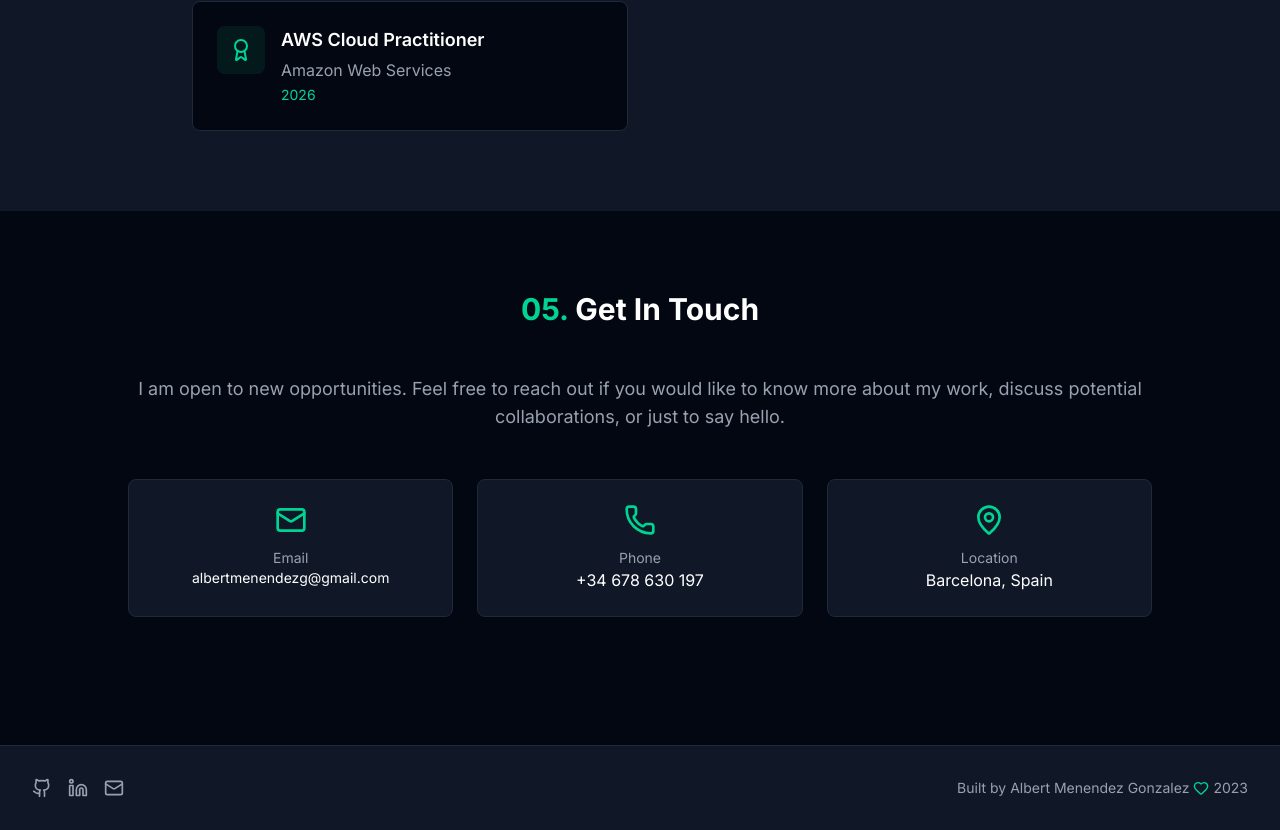
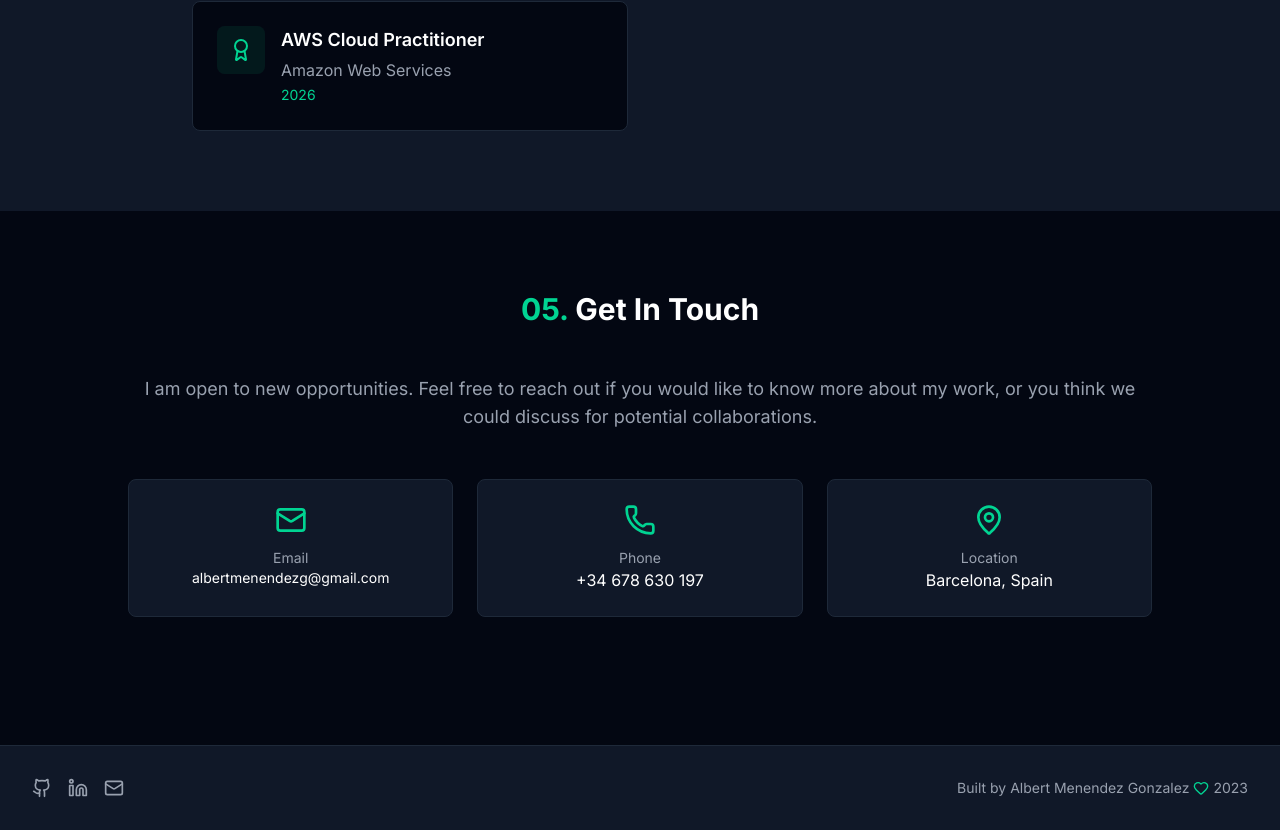
Before and after one commit to albertmenendezg/portfolio, a Next.js app: page / in a window 1280 px wide. Shown: the part 3709-4539 px from the top of the page. Built offline with nearby package versions, Linux system fonts and the light colour scheme.

Commit message:
Fix: translatation update

```diff
--- a/src/data/translations.ts
+++ b/src/data/translations.ts
@@ -47,7 +47,7 @@ export const translations = {
     },
     contact: {
       title: "Get In Touch",
-      description: "I am open to new opportunities. Feel free to reach out if you would like to know more about my work, discuss potential collaborations, or just to say hello.",
+      description: "I am open to new opportunities. Feel free to reach out if you would like to know more about my work, or you think we could discuss for potential collaborations.",
       email: "Email",
       phone: "Phone",
       location: "Location"
@@ -104,7 +104,7 @@ export const translations = {
     },
     contact: {
       title: "Contacto",
-      description: "Estoy abierto a nuevas oportunidades. No dudes en contactarme si quieres saber más sobre mi trabajo, discutir posibles colaboraciones o simplemente para saludar.",
+      description: "Estoy abierto a nuevas oportunidades. No dudes en contactarme si quieres saber más sobre mi trabajo o si crees que podríamos hablar sobre posibles colaboraciones.",
       email: "Email",
       phone: "Teléfono",
       location: "Ubicación"
```
